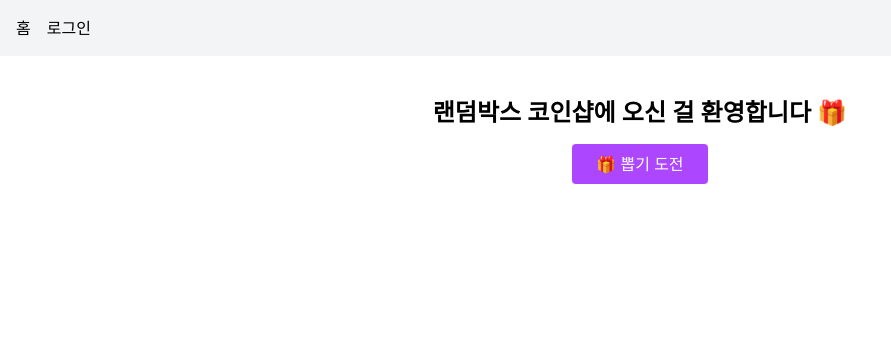
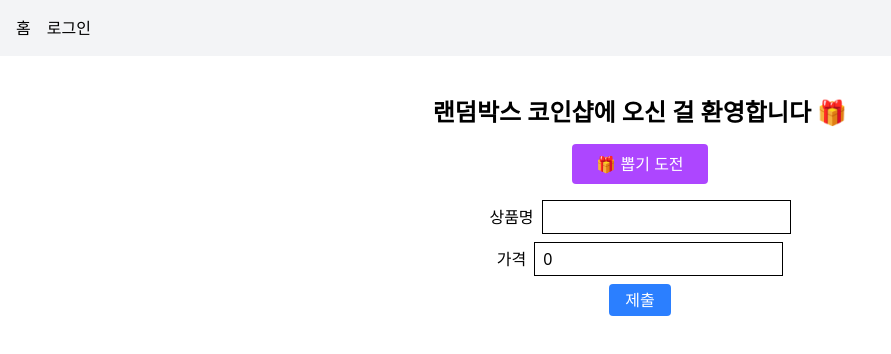
Before and after one commit to eillen-yang/coin-shop, a React (Vite) app: page / in a window 1280 px wide. Shown: the top 354 px of the page, without its empty margins (0-891 px from the left). Built offline with nearby package versions, Linux system fonts and the light colour scheme.

Commit message:
feat : 제네릭 컴포넌트 생성, 분리

```diff
--- /dev/null
+++ b/src/components/common/GenericForm.tsx
@@ -0,0 +1,52 @@
+import { useState } from "react";
+import type { GenericFormProps } from "../../types/form";
+
+export default function GenericForm<T>({
+  initialData,
+  fields,
+  onSubmit,
+}: GenericFormProps<T>) {
+  const [formData, setFormData] = useState<T>(initialData);
+
+  const handleChange = (key: keyof T, value: string | number) => {
+    setFormData((prev) => ({
+      ...prev,
+      [key]: value as T[keyof T],
+    }));
+  };
+  return (
+    <form
+      onSubmit={(e) => {
+        e.preventDefault();
+        onSubmit(formData);
+      }}
+      className="space-y-2"
+    >
+      {fields.map((field) => (
+        <div key={field.key as string}>
+          <label htmlFor="">{field.label}</label>
+          <input
+            type={field.type}
+            value={String(formData[field.key])}
+            onChange={(e) =>
+              handleChange(
+                field.key,
+                field.type === "number"
+                  ? Number(e.target.value)
+                  : e.target.value
+              )
+            }
+            className="border px-2 py-1 ml-2"
+          />
+        </div>
+      ))}
+
+      <button
+        type="submit"
+        className="bg-blue-500 text-white px-4 py-1 rounded"
+      >
+        제출
+      </button>
+    </form>
+  );
+}
--- a/src/components/common/Layout.tsx
+++ b/src/components/common/Layout.tsx
@@ -6,7 +6,7 @@ export default function Layout() {
   // const isLoggedIn = localStorage.getItem("isLoggedIn") === "true";
   const isLoggedIn = useAuthStore((state) => state.isLoggedIn);
   const logout = useAuthStore((state) => state.logout);
-  const coins = useCoinStore((state) => state.coins);
+  const coin = useCoinStore((state) => state.coins);
   const navigate = useNavigate();
 
   const handleLogout = () => {
@@ -34,7 +34,7 @@ export default function Layout() {
             <Link to={"/login"}>로그인</Link>
           )}
         </nav>
-        {isLoggedIn && <div className="text-sm">💰 내 코인: {coins}개</div>}
+        {isLoggedIn && <div className="text-sm">💰 내 코인: {coin}개</div>}
       </header>
       <main className="p-4">
         <Outlet />
--- a/src/pages/HomePage.tsx
+++ b/src/pages/HomePage.tsx
@@ -1,6 +1,12 @@
 import { useNavigate } from "react-router-dom";
 import { useAuthStore } from "../store/authStore";
 import { useCoinStore } from "../store/coinStore";
+import GenericForm from "../components/common/GenericForm";
+
+type SimpleProduct = {
+  name: string;
+  price: number;
+};
 
 export default function HomePage() {
   const { addCoins } = useCoinStore();
@@ -30,6 +36,18 @@ export default function HomePage() {
       >
         🎁 뽑기 도전
       </button>
+
+      <GenericForm<SimpleProduct>
+        initialData={{ name: "", price: 0 }}
+        fields={[
+          { key: "name", label: "상품명", type: "text" },
+          { key: "price", label: "가격", type: "number" },
+        ]}
+        onSubmit={(data) => {
+          console.log("등록된 상품:", data);
+          alert(`"${data.name}" 상품이 등록되었습니다.`);
+        }}
+      />
     </div>
   );
 }
--- /dev/null
+++ b/src/types/form.ts
@@ -0,0 +1,11 @@
+export type FieldConfig<T> = {
+  key: keyof T;
+  label: string;
+  type: "text" | "number";
+};
+
+export type GenericFormProps<T> = {
+  initialData: T;
+  fields: FieldConfig<T>[];
+  onSubmit: (data: T) => void;
+};
```
